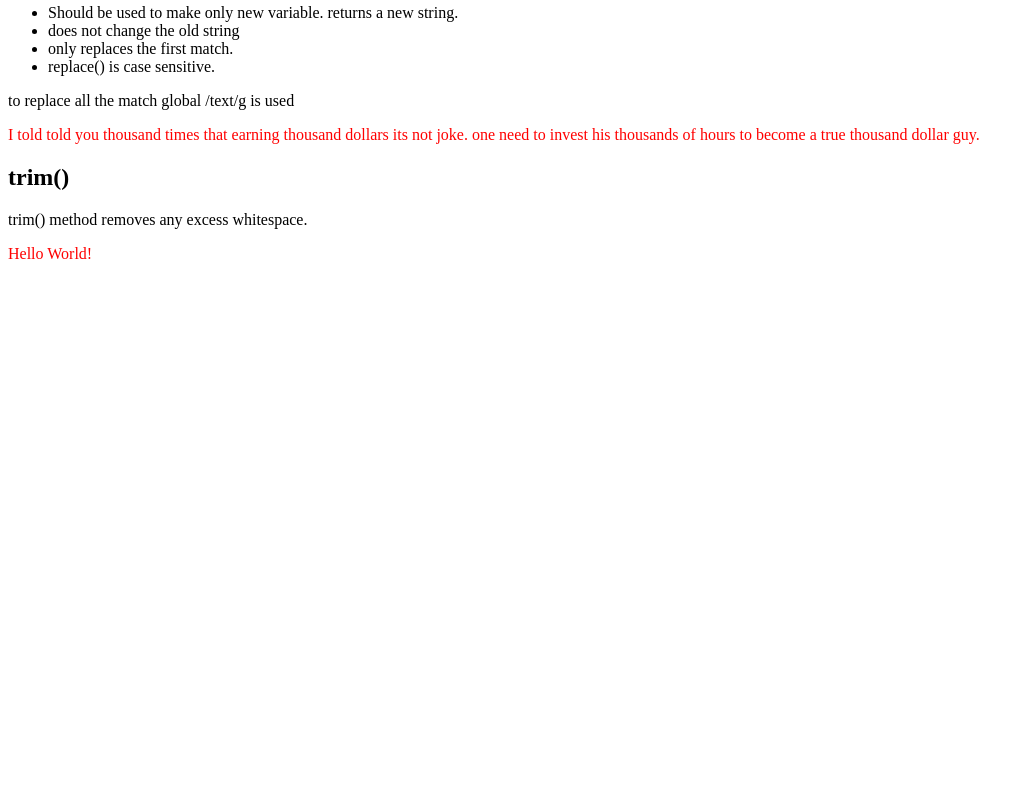
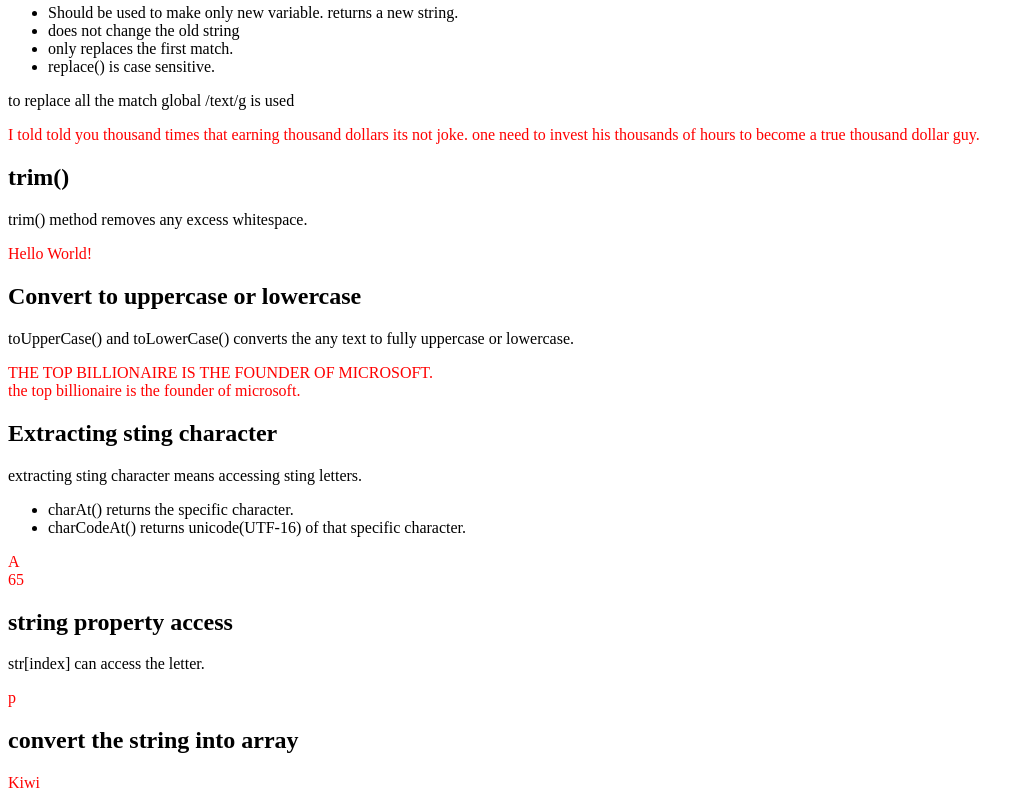
Before and after one commit to sadmanador/js-tutorials, a plain HTML site: page index.html in a window 1280 px wide. Shown: the part 1978-2778 px from the top of the page, without its empty margins (0-1034 px from the left). Before the commit the page ends 2249 px from the top, so only its background shows below. Drawn offline with Linux system fonts and the light colour scheme.

Commit message:
finished string method

```diff
--- a/app/script.js
+++ b/app/script.js
@@ -98,3 +98,15 @@ document.getElementById("demo15").innerHTML = million.replace(/million/g, "thous
 
 let excessStr = "                                 Hello World!";
 document.getElementById("demo16").innerHTML = excessStr.trim();
+
+document.getElementById("demo17").innerHTML = billionaire.toUpperCase();
+document.getElementById("demo18").innerHTML = billionaire.toLowerCase();
+
+
+document.getElementById("demo21").innerHTML = fruitBasket.charAt(0);
+document.getElementById("demo22").innerHTML = fruitBasket.charCodeAt(0);
+document.getElementById("demo23").innerHTML = fruitBasket[1];
+
+//converting in array
+let singleFruit = fruitBasket.split(",");
+document.getElementById("demo24").innerHTML = singleFruit[2];
--- a/index.html
+++ b/index.html
@@ -88,6 +88,28 @@
     <p>trim() method removes any excess whitespace.</p>
     <div id="demo16"></div>
 
+    <h2>Convert to uppercase or lowercase</h2>
+    <p>toUpperCase() and toLowerCase() converts the any text to fully uppercase or lowercase.</p>
+    <div id="demo17"></div>
+    <div id="demo18"></div>
+
+
+    <h2>Extracting sting character</h2>
+    <p>extracting sting character means accessing sting letters.</p>
+    <ul>
+        <li>charAt() returns the specific character.</li>
+        <li>charCodeAt() returns unicode(UTF-16) of that specific character.</li>
+    </ul>
+    <div id="demo21"></div>
+    <div id="demo22"></div>
+
+    <h2>string property access</h2>
+    <p>str[index] can access the letter.</p>
+    <div id="demo23"></div>
+
+    <h2>convert the string into array</h2>
+    <div id="demo24"></div>
+
 
 
 
```
